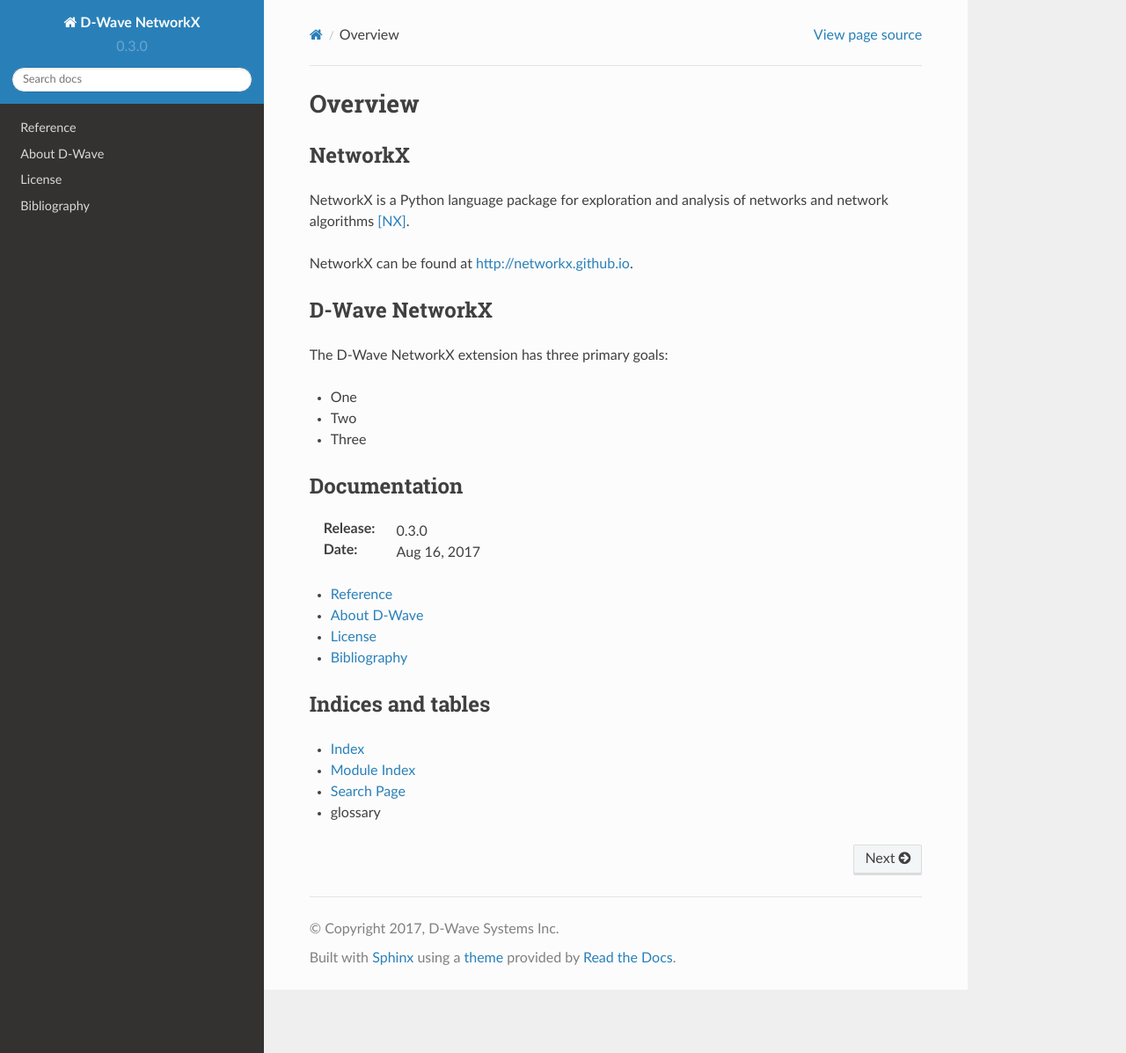
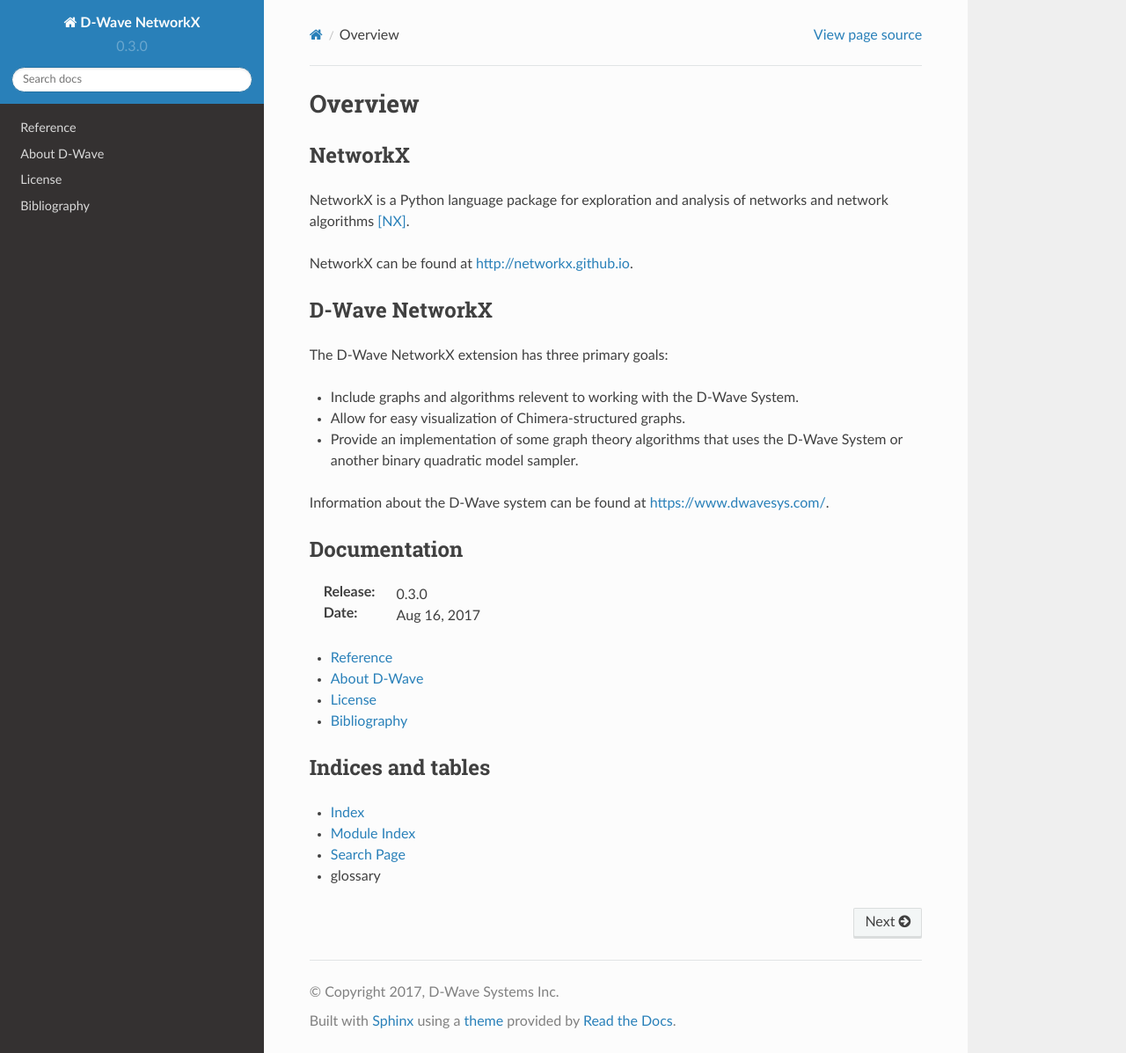
Before and after one commit to dwavesystems/dwave-networkx, a Sphinx documentation site: the page built from docs/index.rst, in a window 1280 px wide and 1197 px high. Shown: the whole window at 88% size. Built offline with Sphinx 7.4.7 and the Read the Docs theme 2.0.0, drawn with Linux system fonts in a browser that asks for light colours.

Commit message:
doc doc doc doc docs

```diff
--- a/docs/index.rst
+++ b/docs/index.rst
@@ -18,9 +18,11 @@
 
 The D-Wave NetworkX extension has three primary goals:
 
-* One
-* Two
-* Three
+* Include graphs and algorithms relevent to working with the D-Wave System.
+* Allow for easy visualization of Chimera-structured graphs.
+* Provide an implementation of some graph theory algorithms that uses the D-Wave System or another binary quadratic model sampler.
+
+Information about the D-Wave system can be found at https://www.dwavesys.com/.
 
 Documentation
 -------------
```
